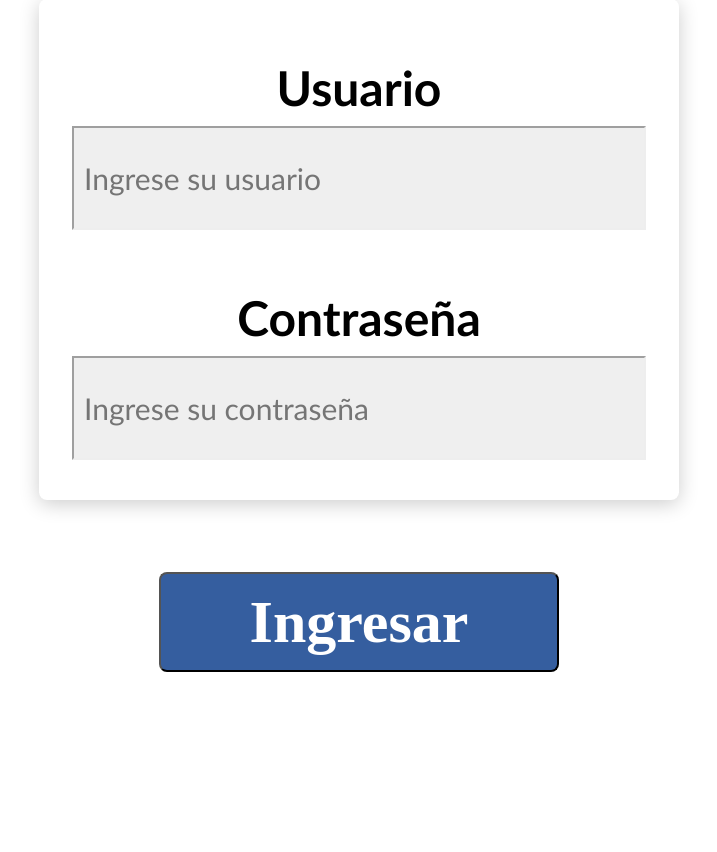
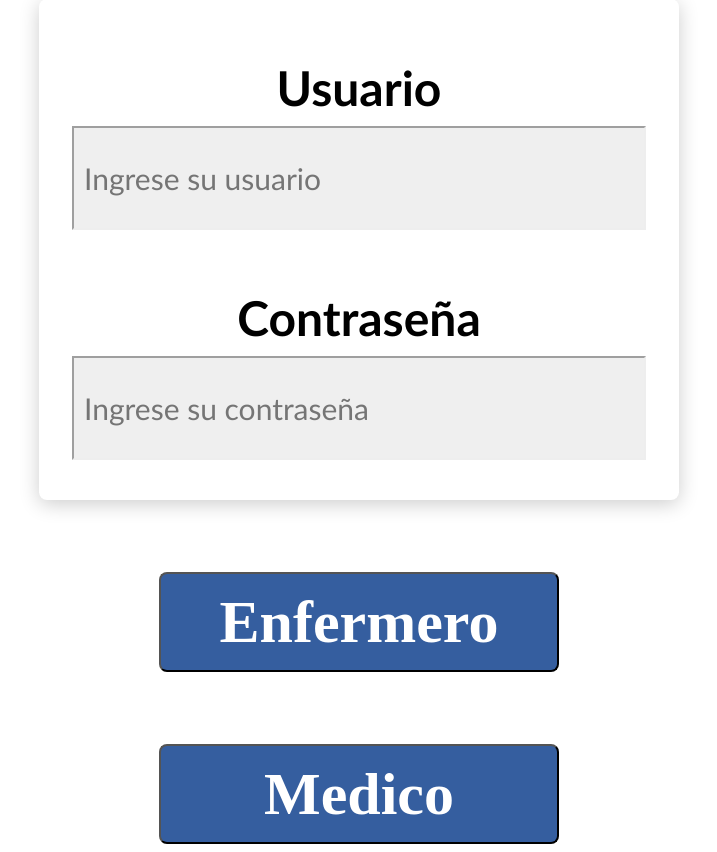
Before and after one commit to Arcemontoya/Hospital_Infantil, a Django app: page / in a window 1280 px wide. Shown: the part 1032-1884 px from the top of the page, without its empty margins (281-998 px from the left). Before the commit the page ends 1704 px from the top, so only its background shows below. Run offline with Django 5.2, Linux system fonts and the light colour scheme.

```diff
--- a/templates/login.html
+++ b/templates/login.html
@@ -114,10 +114,20 @@
 <br></br>
 <br></br>
 
-<a href=" {% url 'usuarios' %}">
+<a href=" {% url 'pacientesEnfermero' %}">
     <center><button type="button">
 
-        <b>Ingresar</b>
+        <b>Enfermero</b>
+
+    </button></center>
+</a>
+<br></br>
+<br></br>
+
+<a href=" {% url 'pacientesMedico' %}">
+    <center><button type="button">
+
+        <b>Medico</b>
 
     </button></center>
 </a>
```
